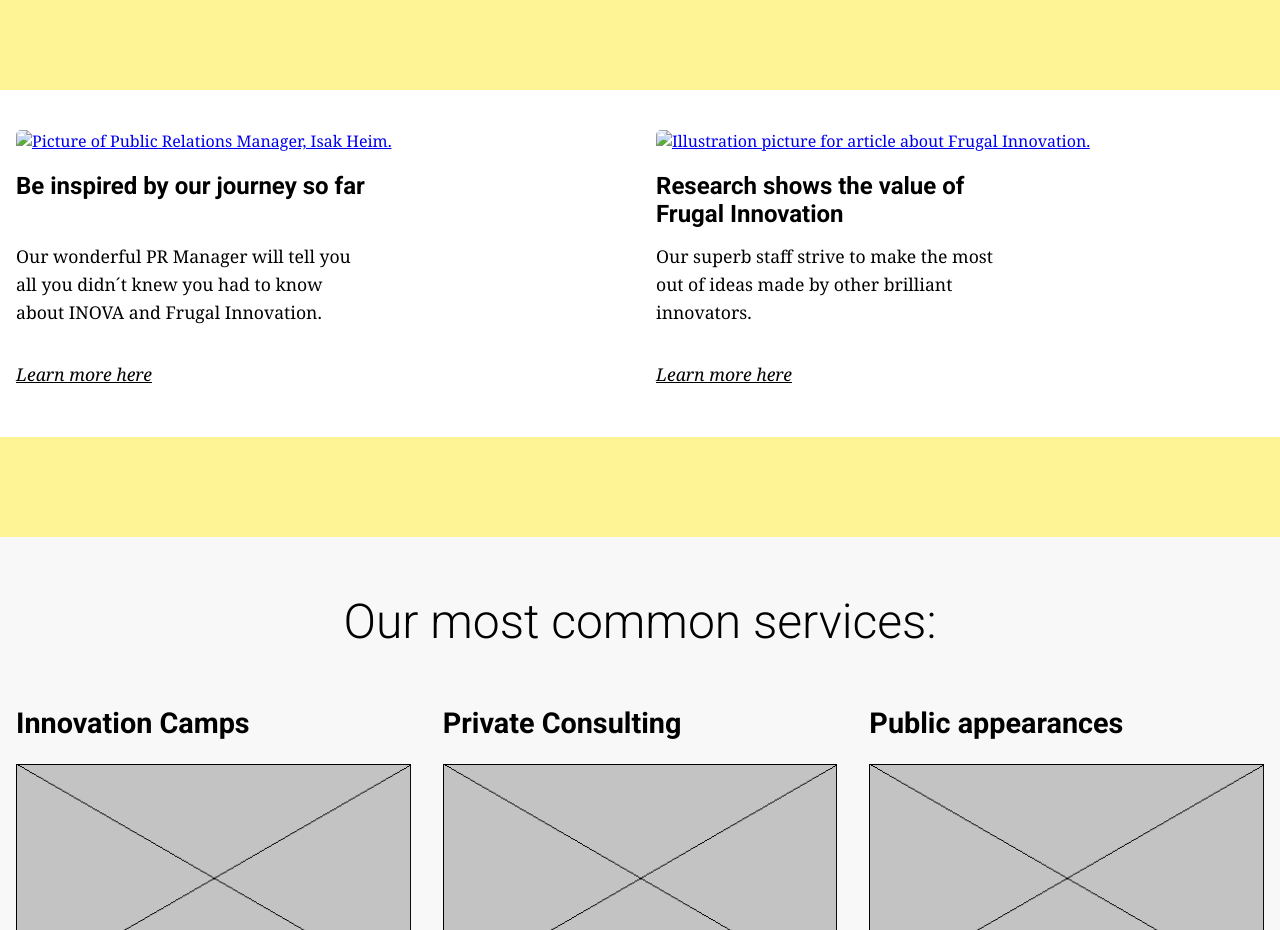
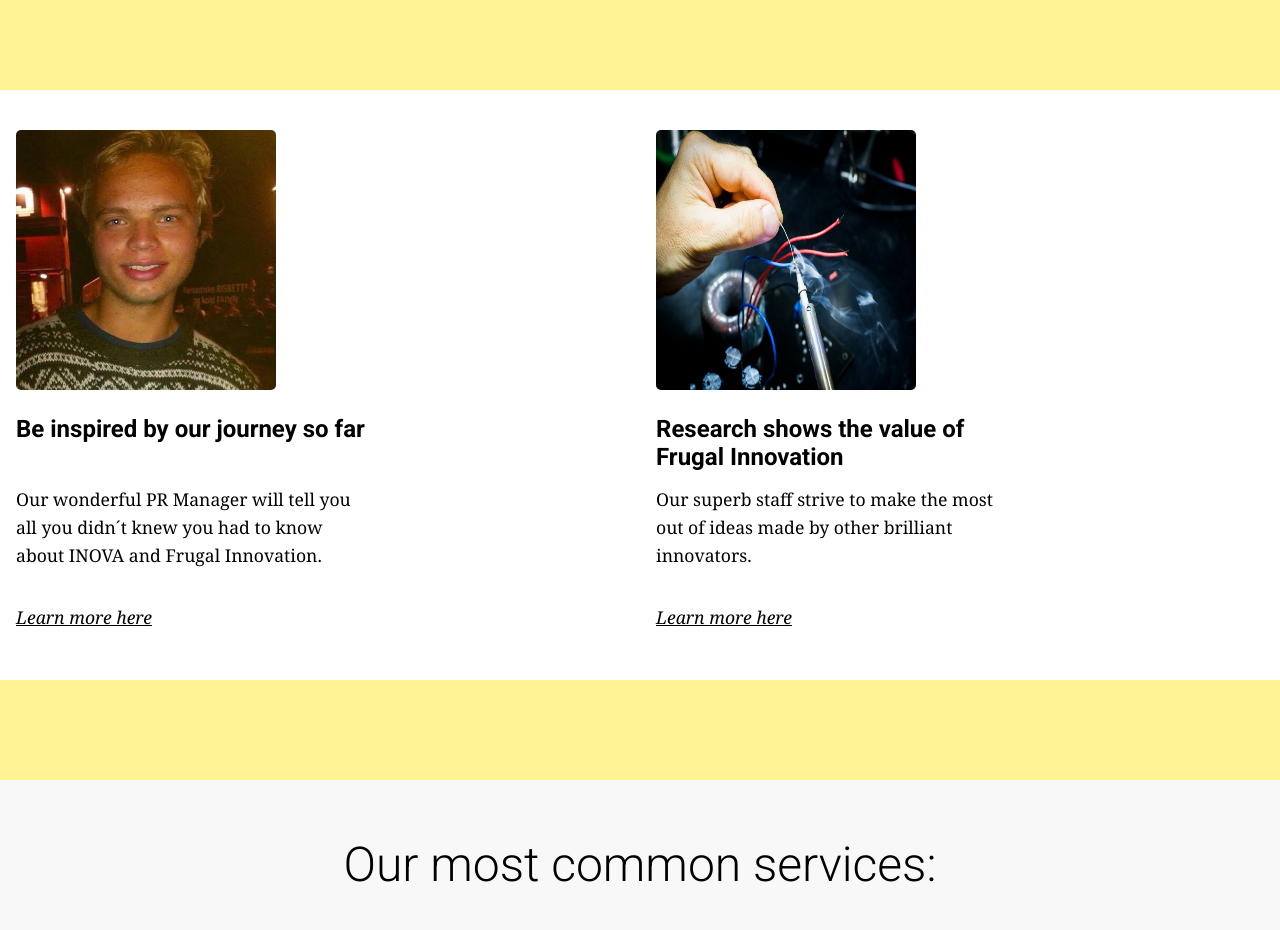
Before and after one commit to zkreso/Make-it-responsive, a plain HTML site: page index.html in a window 1280 px wide. Shown: the part 1160-2090 px from the top of the page. Drawn offline with Linux system fonts and the light colour scheme; the site is published under a folder, as on GitHub Pages, so addresses that start at the root find nothing.

Commit message:
Forsøk på å fikse bildene i main

```diff
--- a/index.html
+++ b/index.html
@@ -72,7 +72,7 @@
 
             <div class="articlesContainer">
                 <section class="articlesContent">
-                    <a href="article1.html" title="Learn more about Frugal Innovation."><img src="/images/people/IsakHeim.jpg" alt="Picture of Public Relations Manager, Isak Heim."></a>
+                    <a href="article1.html" title="Learn more about Frugal Innovation."><img src="images/people/IsakHeim.jpg" alt="Picture of Public Relations Manager, Isak Heim."></a>
                     <h2><a href="article1.html" title="Learn more about Frugal Innovation.">Be inspired by our journey so far</a></h2>
                     <p>
                     Our wonderful PR Manager will tell you all you didn´t knew you had to know about INOVA and
@@ -81,7 +81,7 @@
                     <p><a href="article1.html" title="Learn more about Frugal Innovation.">Learn more here</a></p>
                 </section>
                 <section class="articlesContent">
-                    <a href="article1.html" title="Frugal Innovation research article."><img src="/images/illustrations/Repair.jpeg" alt="Illustration picture for article about Frugal Innovation."></a>
+                    <a href="article1.html" title="Frugal Innovation research article."><img src="images/illustrations/Repair.jpeg" alt="Illustration picture for article about Frugal Innovation."></a>
                     <h2><a href="article1.html" title="Frugal Innovation research article.">Research shows the value of Frugal Innovation</a></h2>
                     <p>
                     Our superb staff strive to make the most out of ideas made by other brilliant innovators.
```
